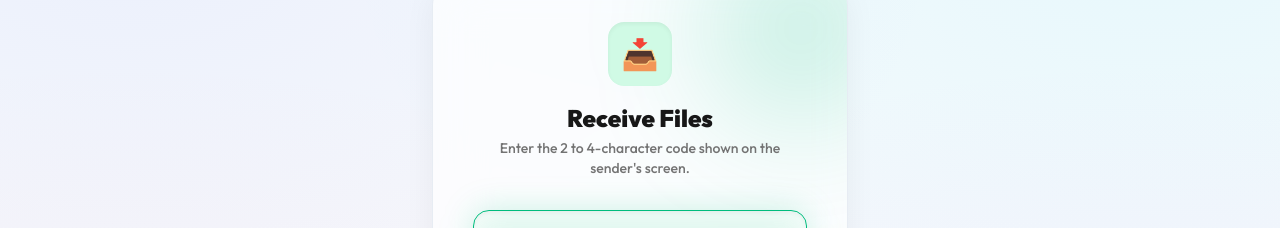
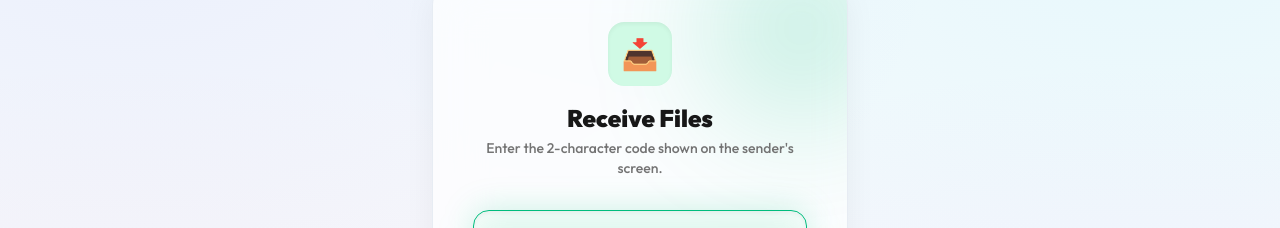
Before and after one commit to anvinbiju-lab/Clipzo, a Next.js app: page /j/1 in a window 1280 px wide. Shown: the part 151-379 px from the top of the page. Built offline with nearby package versions, Linux system fonts and the light colour scheme.

Commit message:
UI: Update ReceiverView to enforce 2-character code limit and remove placeholder

```diff
--- a/components/ReceiverView.tsx
+++ b/components/ReceiverView.tsx
@@ -149,7 +149,7 @@ export function ReceiverView({
             Receive Files
           </h2>
           <p className="text-sm text-neutral-500 dark:text-neutral-400 mb-8 font-medium relative z-10">
-            Enter the 2 to 4-character code shown on the sender&apos;s screen.
+            Enter the 2-character code shown on the sender&apos;s screen.
           </p>
 
           {error && (
@@ -168,13 +168,13 @@ export function ReceiverView({
                   setInputCode(e.target.value.toUpperCase().trim());
                   if (error) onClearError();
                 }}
-                maxLength={6}
+                maxLength={2}
                 autoFocus
                 autoCapitalize="characters"
                 autoCorrect="off"
                 autoComplete="off"
                 spellCheck={false}
-                placeholder="e.g. 5D"
+                placeholder=""
                 className="relative w-full py-5 px-4 text-center font-mono text-5xl font-black tracking-[0.25em] bg-white/50 dark:bg-black/40 border border-neutral-200/50 dark:border-neutral-700/50 rounded-2xl focus:border-emerald-500 dark:focus:border-emerald-500 focus:outline-hidden text-neutral-900 dark:text-white uppercase placeholder:text-neutral-300 dark:placeholder:text-neutral-800 shadow-inner backdrop-blur-md transition-all"
               />
             </div>
```
